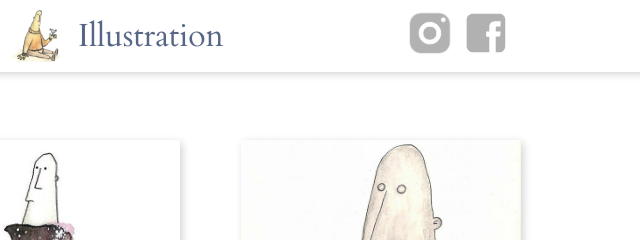
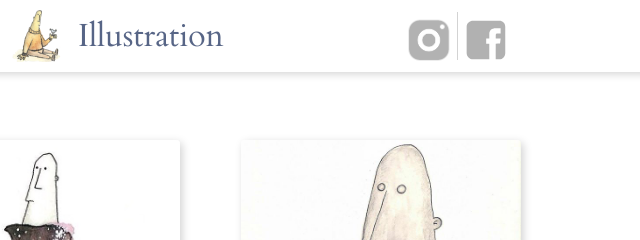
Before and after one commit to DerMeyer/falkenthal, a plain HTML site: page index.html in a window 1280 px wide. Shown: the top 240 px of the page, 600-1240 px from the left. Drawn offline with nearby package versions, Linux system fonts and the light colour scheme; a web font is replaced by a local one.

Commit message:
Update css menu _blank.

```diff
--- a/style.css
+++ b/style.css
@@ -59,14 +59,26 @@ a {
     justify-self: center;
     align-items: center;
 }
+
 .menuBlank {
     justify-self: end;
     align-items: center;
 }
+
 .menuBlank img {
     height: 6vh;
     margin: .5vh;
     opacity: .3;
+}
+.menuBlank a {
+    height: 6vh;
+    transition-duration: .2s;
+}
+.menuBlank a:last-child {
+    border-left: 1px solid lightgray;
+}
+.menuBlank a:hover {
+    opacity: .6;
 }
 
 .header img {
```
